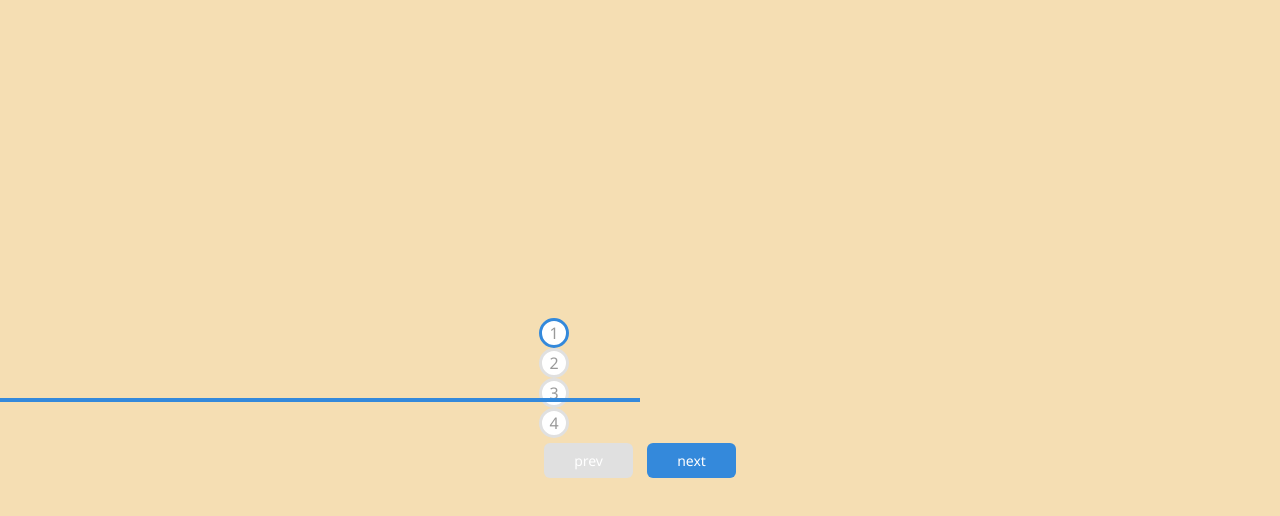
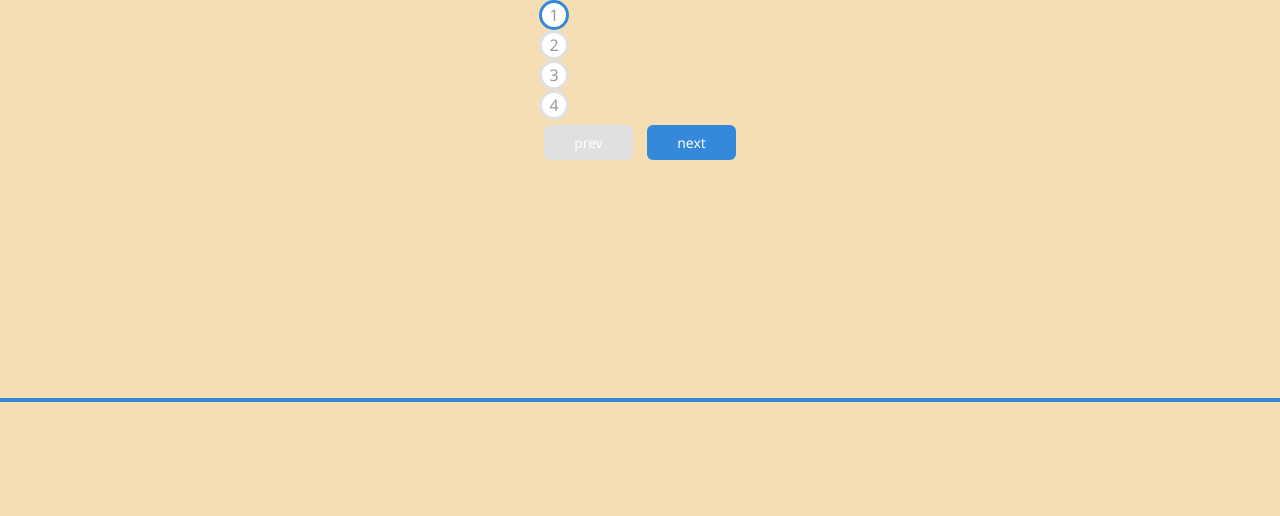
Before and after one commit to Manali-1106/project-card, a plain HTML site: page index.html in a window 1280 px wide. Drawn offline with Linux system fonts and the light colour scheme.

Commit message:
Update style.css

```diff
--- a/style.css
+++ b/style.css
@@ -13,7 +13,7 @@ body{
     display: flex;
     align-items: center;
     justify-content: center;
-    height: 100vh;
+    height: 100 vh;
     overflow: hidden;
     margin: 0;
 }
@@ -47,8 +47,8 @@ body{
     left: 0%;
    transform: translateY(-50%);
     height: 4px;
-    width: 50%;
-    z-index: -1%;
+    width: 100%;
+    z-index: -1;
     transition: 0.4s ease;
 }
 .circle{
```
